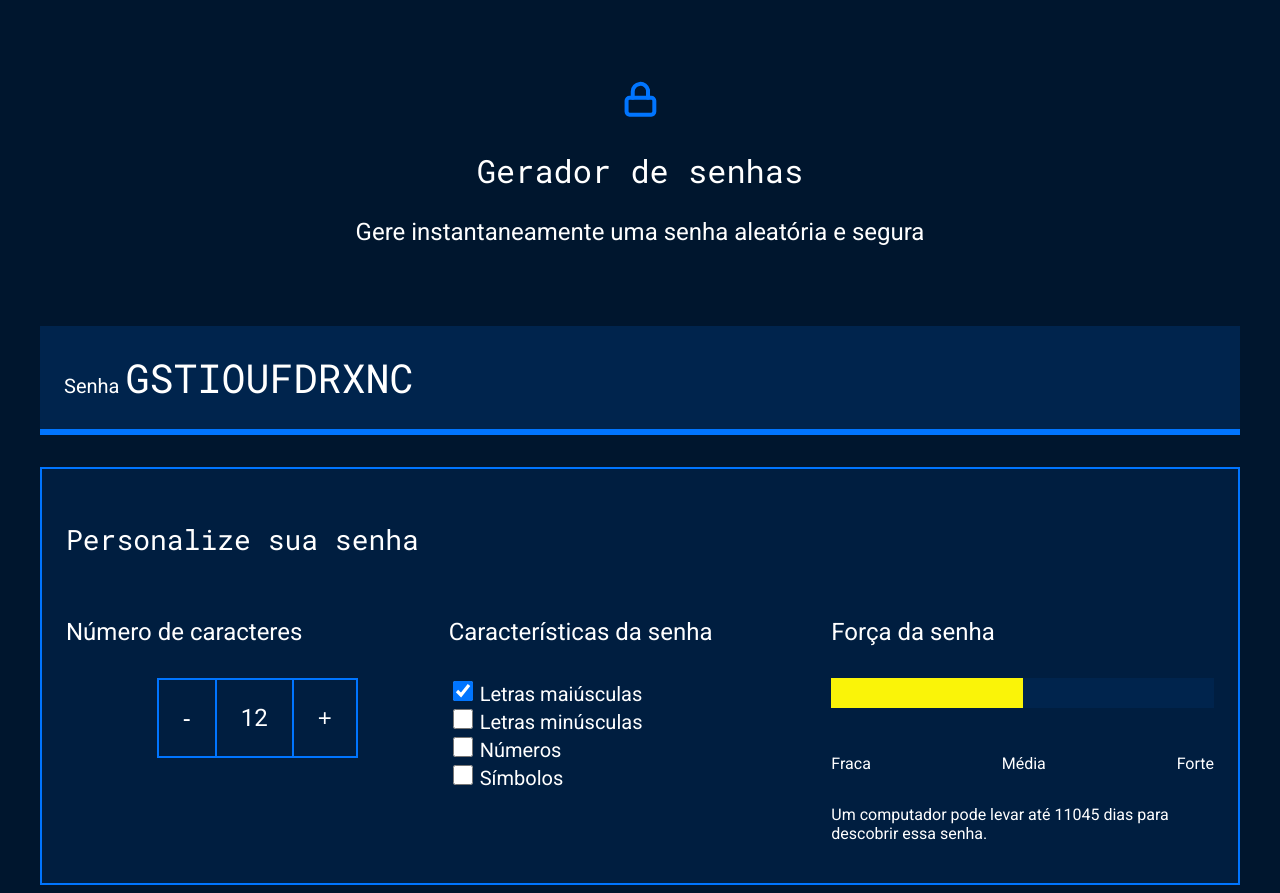
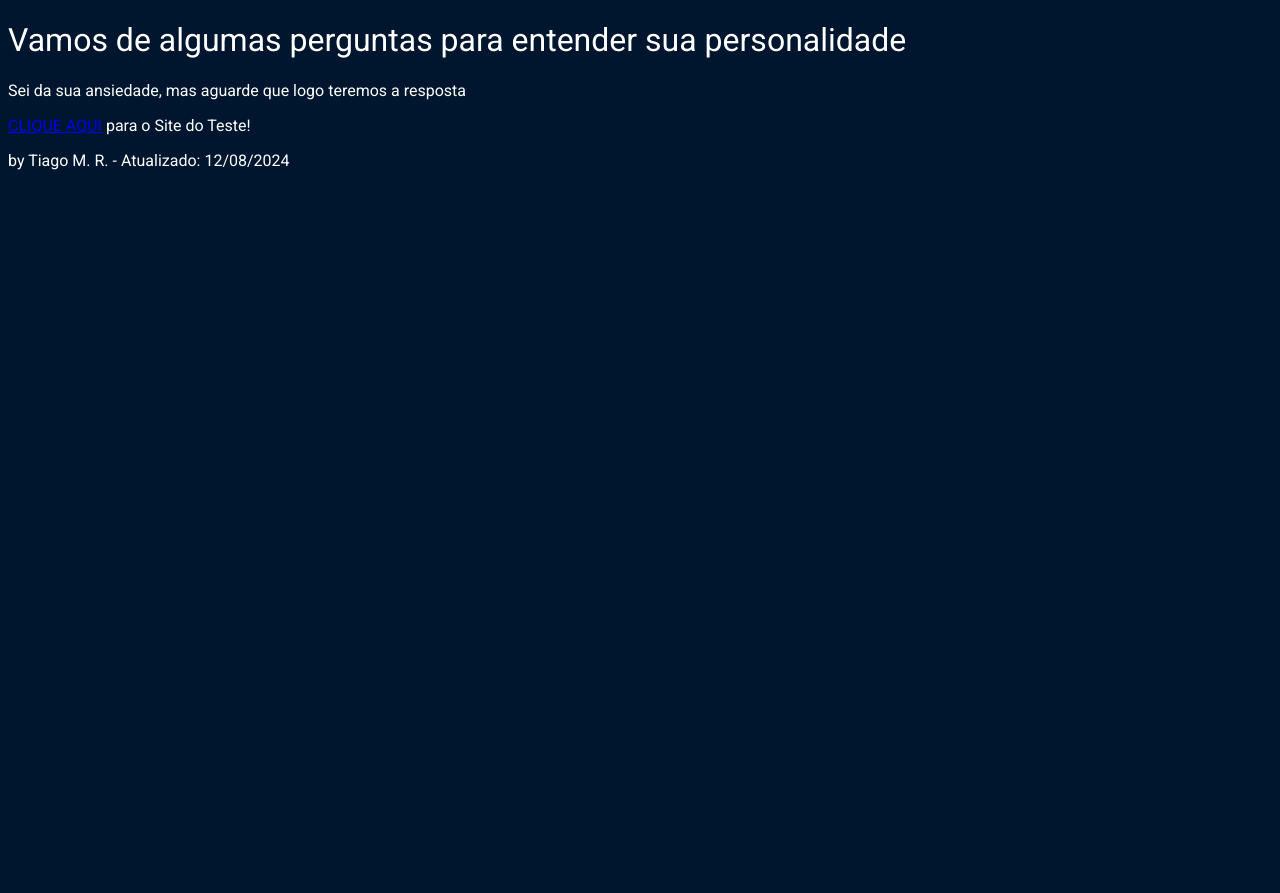
Before and after one commit to IguinSz/Igor-3B-2T, a plain HTML site: page index.html in a window 1280 px wide. After the commit the page ends 800 px from the top, so only its background shows below. Drawn offline with Linux system fonts and the light colour scheme.

Commit message:
Update index.html

```diff
--- a/index.html
+++ b/index.html
@@ -1,70 +1,30 @@
 <!DOCTYPE html>
 <html lang="pt-br">
-
 <head>
     <meta charset="UTF-8">
     <meta name="viewport" content="width=device-width, initial-scale=1.0">
-    <title>Gerador de senha</title>
     <link rel="stylesheet" href="style.css">
-    <link rel="icon" href="./unlock.svg">
+    <link rel="icon" type="png" href="./icone.png">
+    <title>Responda o Pedido</title>
 </head>
 
 <body>
-    <section class="conteudo">
-        <div class="conteudo-titulo">
-            <img src="unlock.svg" alt="cadeado fechado">
-            <h2 class="titulo-principal">Gerador de senhas</h2>
-            <h3 class="titulo-secundario">Gere instantaneamente uma senha aleatória e segura</h3>
+    <div class="caixa-principal">
+        <h1>Vamos de algumas perguntas para entender sua personalidade</h1>
+        <div class="caixa-perguntas"></div>
+        <div class="caixa-alternativas"></div>
+        <div class="caixa-resultado">
+            <p class="texto-resultado">
+                Sei da sua ansiedade, mas aguarde que logo teremos a resposta
+            </p>
+            <p>
+                <a href="https://horizontedaconsciencia.com.br/teste-de-personalidade/" class="link">CLIQUE AQUI</a> para o Site do Teste!
+            </p>
+            <p>
+                by <b>Tiago M. R.</b> - Atualizado: <b>12/08/2024</b>
+            </p>
         </div>
-        <div class="conteudo-senha">
-            <label for="senha">Senha</label>
-            <input name="senha" type="text" id="campo-senha" readonly>
-        </div>
-        <div class="parametro">
-            <h3 class="parametro-titulo">Personalize sua senha</h3>
-            <div class="parametro-coluna__senha">
-                <div class="parametro-senha">
-                    <h4 class="parametro-senha__titulo">Número de caracteres</h4>
-                    <div class="parametro-senha-botoes">
-                        <button class="parametro-senha__botao">-</button>
-                        <p class="parametro-senha__texto">12</p>
-                        <button class="parametro-senha__botao">+</button>
-                    </div>
-                </div>
-                <div class="parametro-senha">
-                    <h4 class="parametro-senha__titulo">Características da senha</h4>
-                    <div class="parametro-senha-checkbox">
-                        <input name="maiusculo" type="checkbox" class="checkbox" checked>
-                        <label for="maiusculo">Letras maiúsculas</label>
-                    </div>
-                    <div class="parametro-senha-checkbox">
-                        <input name="minusculo" type="checkbox" class="checkbox">
-                        <label for="minusculo">Letras minúsculas</label>
-                    </div>
-                    <div class="parametro-senha-checkbox">
-                        <input name="numero" type="checkbox" class="checkbox">
-                        <label for="numero">Números</label>
-                    </div>
-                    <div class="parametro-senha-checkbox">
-                        <input name="simbolo" type="checkbox" class="checkbox">
-                        <label for="simbolo">Símbolos</label>
-                    </div>
-                </div>
-                <div class="parametro-senha">
-                    <h4 class="parametro-senha__titulo">Força da senha</h4>
-                    <div class="barra"></div>
-                    <div class="forca fraca"></div>
-                    <div class="parametro-senha-textos">
-                        <p>Fraca</p>
-                        <p>Média</p>
-                        <p>Forte</p>
-                    </div>
-                    <p class="entropia"></p>
-                </div>
-            </div>
-        </div>
-    </section>
-    <script src="main.js"></script>
+    </div>
+<script src="script.js"></script>
 </body>
-
 </html>
```
